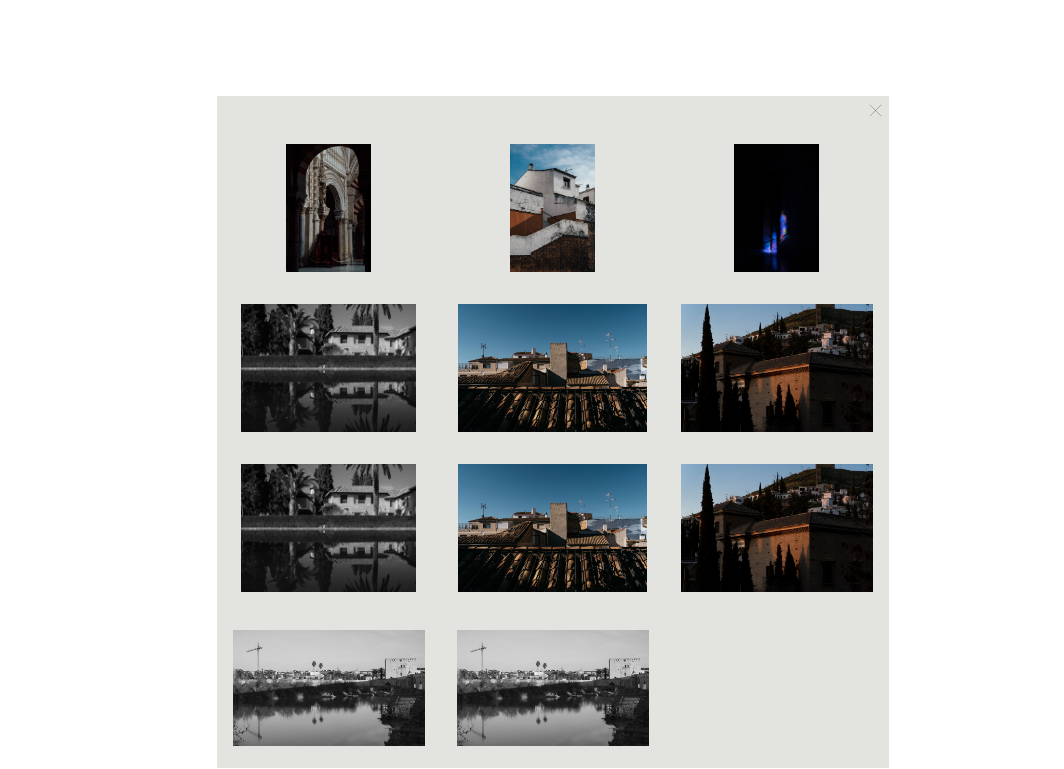
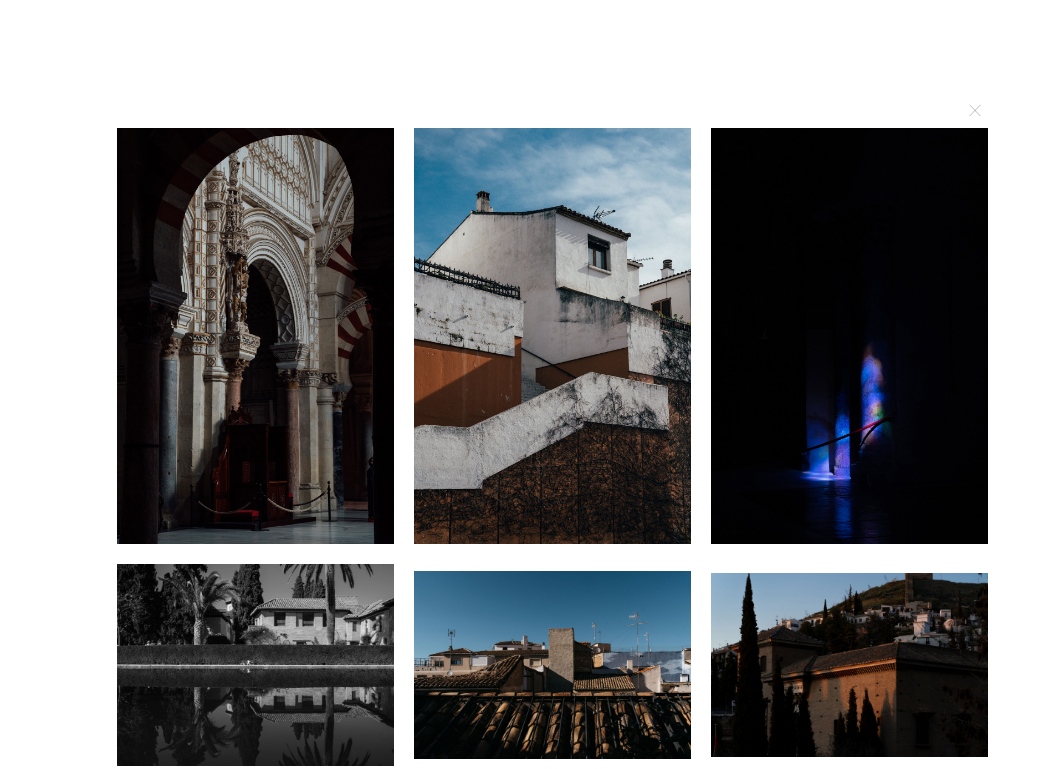
Before and after one commit to afsheen-01/shailyWebsite, a plain HTML site: page andalucia.html in a window 1280 px wide. Both pictures are taken after a click on the button "Thumbnails". Shown: the top 769 px of the page, 216-1280 px from the left. Drawn offline with Linux system fonts and the light colour scheme.

Commit message:
80% grid done

```diff
--- a/andalucia.js
+++ b/andalucia.js
@@ -49,40 +49,8 @@ const andalucia = [
     },
     {
         id: 7,
-        src: './pictures/Architecture/Arch/2020_Andalucia_catreflection.jpg',
-        alt: 'anda7',
-        category: 'architecture',
-        subcategory: 'andalucia',
-        best: 0,
-    },
-    {
-        id: 8,
-        src: './pictures/Architecture/Arch/2020_Andalucia_connection.jpg',
-        alt: 'anda8',
-        category: 'architecture',
-        subcategory: 'andalucia',
-        best: 0,
-    },
-    {
-        id: 9,
-        src: './pictures/Architecture/Arch/2020_Andalucia_goldenhour.jpg',
-        alt: 'anda9',
-        category: 'architecture',
-        subcategory: 'andalucia',
-        best: 0,
-    },
-    {
-        id: 10,
         src: './pictures/Architecture/Arch/2020_Andalucia_riverslopes.jpg',
         alt: 'anda10',
-        category: 'architecture',
-        subcategory: 'andalucia',
-        best: 0,
-    },
-    {
-        id: 11,
-        src: './pictures/Architecture/Arch/2020_Andalucia_riverslopes.jpg',
-        alt: 'anda11',
         category: 'architecture',
         subcategory: 'andalucia',
         best: 0,
@@ -263,7 +231,7 @@ thumbnail.addEventListener('click', () => {
 
 
     tempArrayHolder = andalucia.map(item => {
-        return `<img src = "${item.src}" alt = "${item.alt}" class = "thumbImg" id = "${item.id}" style = "height: 10vw; width: 15vw; object-fit: contain; margin: 1em;" />`
+        return `<img src = "${item.src}" alt = "${item.alt}" class = "thumbImg" id = "${item.id}" />`
 
     });
     // console.log(tempArrayHolder);
--- a/artworks.js
+++ b/artworks.js
@@ -198,7 +198,7 @@ thumbnail.addEventListener('click', () => {
 
 
     tempArrayHolder = artwork.map(item => {
-        return `<img src = "${item.src}" alt = "${item.alt}" class = "thumbImg" id = "${item.id}" style = "height: 10vw; width: 15vw; object-fit: contain; margin: 1em;" />`
+        return `<img src = "${item.src}" alt = "${item.alt}" class = "thumbImg" id = "${item.id}" />`
 
     });
     // console.log(tempArrayHolder);
--- a/domestication.js
+++ b/domestication.js
@@ -260,7 +260,7 @@ thumbnail.addEventListener('click', () => {
 
 
     tempArrayHolder = domestication.map(item => {
-        return `<img src = "${item.src}" alt = "${item.alt}" class = "thumbImg" id = "${item.id}" style = "height: 10vw; width: 15vw; object-fit: contain; margin: 1em;" />`
+        return `<img src = "${item.src}" alt = "${item.alt}" class = "thumbImg" id = "${item.id}" />`
 
     });
     // console.log(tempArrayHolder);
--- a/greywoodHouse.js
+++ b/greywoodHouse.js
@@ -276,7 +276,7 @@ thumbnail.addEventListener('click', () => {
 
 
     tempArrayHolder = greywoodHouse.map(item => {
-        return `<img src = "${item.src}" alt = "${item.alt}" class = "thumbImg" id = "${item.id}" style = "height: 10vw; width: 15vw; object-fit: contain; margin: 1em;" />`
+        return `<img src = "${item.src}" alt = "${item.alt}" class = "thumbImg" id = "${item.id}" />`
 
     });
     // console.log(tempArrayHolder);
--- a/reflections.js
+++ b/reflections.js
@@ -221,7 +221,7 @@ thumbnail.addEventListener('click', () => {
 
 
     tempArrayHolder = reflections.map(item => {
-        return `<img src = "${item.src}" alt = "${item.alt}" class = "thumbImg" id = "${item.id}" style = "height: 10vw; width: 15vw; object-fit: contain; margin: 1em;" />`
+        return `<img src = "${item.src}" alt = "${item.alt}" class = "thumbImg" id = "${item.id}" />`
 
     });
     // console.log(tempArrayHolder);
--- a/styles/index.css
+++ b/styles/index.css
@@ -242,7 +242,7 @@ a{
 }
 .thumbnailsContainer{
     display: none;
-    background-color: rgba(161, 161, 154, 0.3);
+    /* background-color: rgba(161, 161, 154, 0.3); */
     height: auto;
     /* flex-direction: row; */
 }
@@ -256,8 +256,8 @@ a{
 
     display: grid;
     grid-template-columns: 1fr 1fr 1fr;
-    /* grid-gap: 4% 4%; rgb(240, 221, 204, .3);*/
-    /* object-fit: contain; */
+    grid-gap: 20px 20px;
+    align-items: center;
     overflow: scroll;
 }
 .thumbImg{
```
Also changed, not shown: sheepInMadrid.js (+11 -1 lines).
